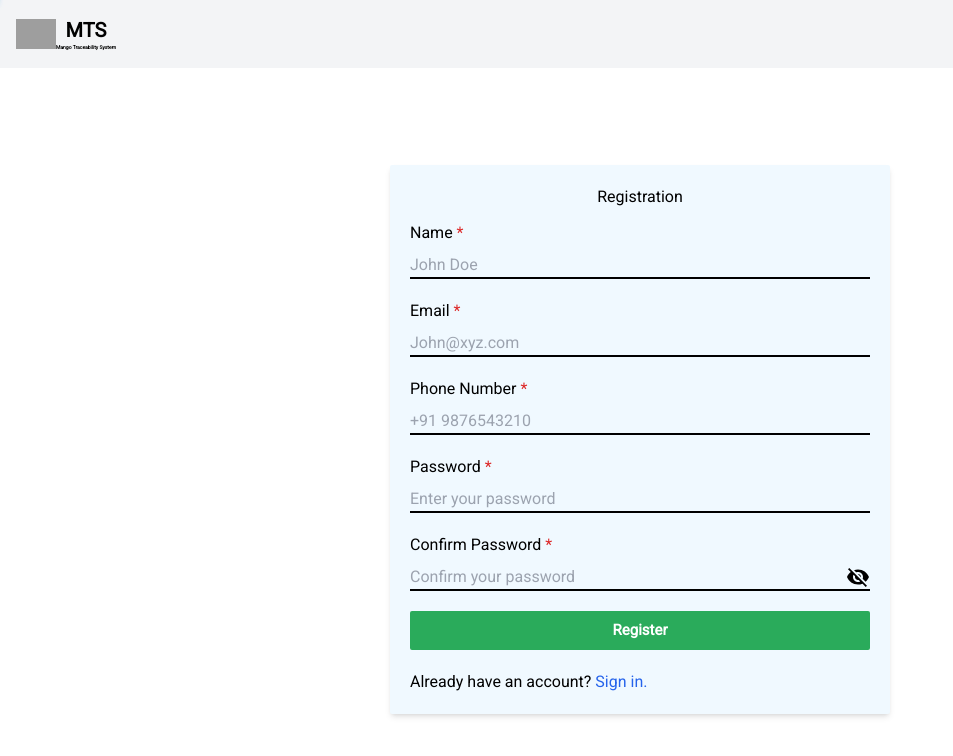
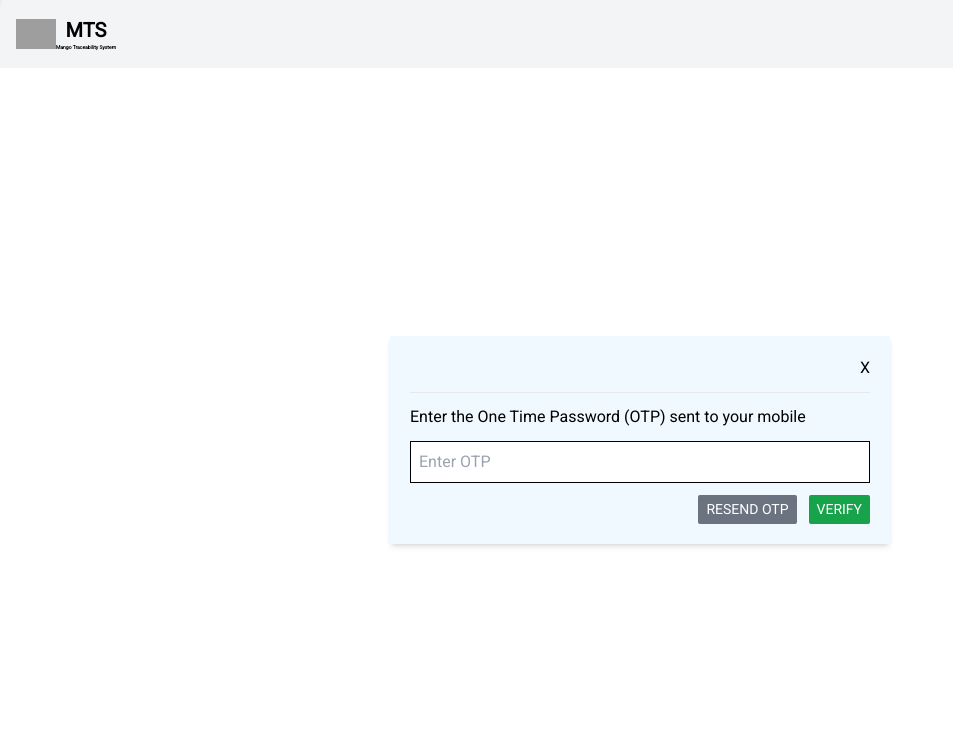
Before and after one commit to AmritHimanshu/Mango_Traceability_System, a Next.js app in the folder client/: page /register in a window 1280 px wide. Shown: the top 756 px of the page, without its empty margins (0-953 px from the left). Built offline with nearby package versions, Linux system fonts and the light colour scheme; no server answers; grey boxes are pictures that could not be loaded.

Commit message:
Modified the UI

```diff
--- a/client/src/app/register/page.tsx
+++ b/client/src/app/register/page.tsx
@@ -41,6 +41,7 @@ function page() {
     confirm_password: "",
   });
 
+  const [isOtp, setIsOtp] = useState(false);
   const [isEmailOtpSent, setIsEmailOtpSent] = useState(false);
   const [isEmailVerified, setIsEmailVerified] = useState(false);
   const [isPhoneOtpSent, setIsPhoneOtpSent] = useState(false);
@@ -356,6 +357,8 @@ function page() {
       <CustomLoadingBar ref={loadingBarRef} />
 
       <div className="p-5 w-[330px] md:w-[400px] lg:w-[500px] bg-cardBackground rounded-sm shadow-md">
+        {isOtp ? (
+          <>
             <div className="mb-3 text-center">Registration</div>
 
             <form
@@ -486,6 +489,32 @@ function page() {
                 <span className="text-blue-600 hover:underline">Sign in.</span>
               </Link>
             </div>
+          </>
+        ) : (
+          <>
+            <div className="space-y-3">
+              <div className="text-end cursor-pointer" onClick={()=>setIsOtp(false)}>
+                X
+              </div>
+
+              <hr />
+
+              <div className="w-[90%]">
+                Enter the One Time Password (OTP) sent to your mobile
+              </div>
+
+              <input
+                type="text"
+                className="border-[1px] border-black w-full p-2 outline-0"
+                placeholder="Enter OTP"
+              />
+              <div className="space-x-3 text-end text-[14px]">
+                <button className="py-1 px-2 bg-gray-500 text-white rounded-sm hover:bg-gray-600 duration-200">RESEND OTP</button>
+                <button className="py-1 px-2 bg-green-600 text-white rounded-sm hover:bg-green-700 duration-200">VERIFY</button>
+              </div>
+            </div>
+          </>
+        )}
       </div>
     </div>
   );
```
Lines whose indentation alone changed are shown as unchanged.
